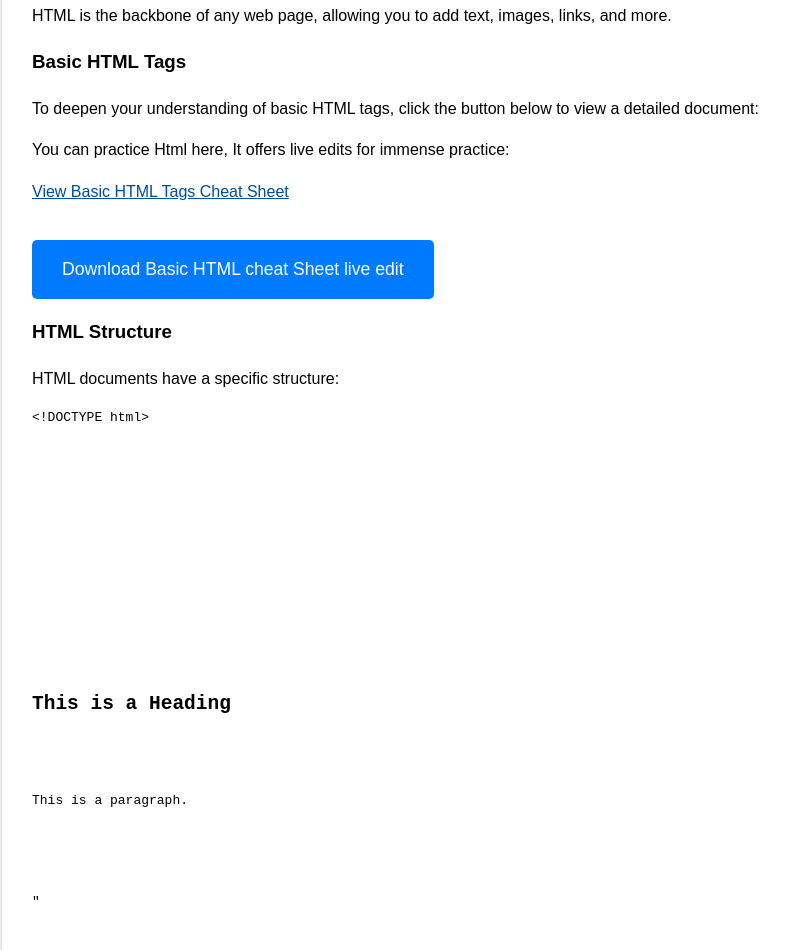
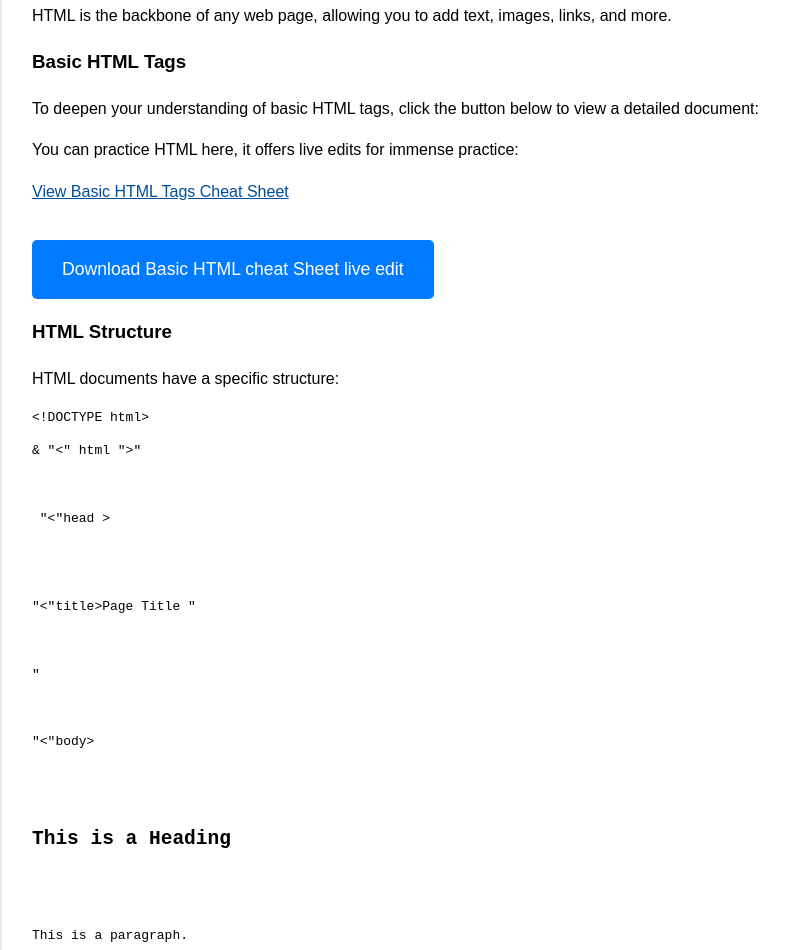
Before and after one commit to Adale28/html_css_courseware_site, a plain HTML site: page Lesson_Html.html in a window 1280 px wide. Shown: the part 1332-2282 px from the top of the page, without its empty margins (158-947 px from the left). Drawn offline with Linux system fonts and the light colour scheme.

Commit message:
Update Lesson_Html.html

```diff
--- a/Lesson_Html.html
+++ b/Lesson_Html.html
@@ -63,7 +63,7 @@
         <p>HTML is the backbone of any web page, allowing you to add text, images, links, and more.</p>
         <h3>Basic HTML Tags</h3>
         <p>To deepen your understanding of basic HTML tags, click the button below to view a detailed document:</p>
-        <p>You can practice Html here, It offers live edits for immense practice:</p>
+        <p>You can practice HTML here, it offers live edits for immense practice:</p>
         <p><a href="https://htmlcheatsheet.com/" target="_blank" rel="noopener noreferrer">View Basic HTML Tags Cheat
                 Sheet</a></p>
         <a href="https://web.stanford.edu/group/csp/cs21/htmlcheatsheet.pdf" download="HTML_CSS_Cheat_Sheet.pdf"
@@ -73,11 +73,11 @@
         <p>HTML documents have a specific structure:</p>
 
         <pre>&lt;!DOCTYPE html&gt;
-<p><html>  </p>
-<p><head></p>
-   <p><title>Page Title</title></p>
-<p></head></p>
-<p><body></p>
+<p>& "<" html ">"  </p>
+<p> "<"head ></p>
+   <p>"<"title>Page Title "</" title></p>
+<p>"</"head></p>
+<p>"<"body></p>
     <h1>This is a Heading</h1>
     <p>This is a paragraph.</p>
 <p></body></p>
```
